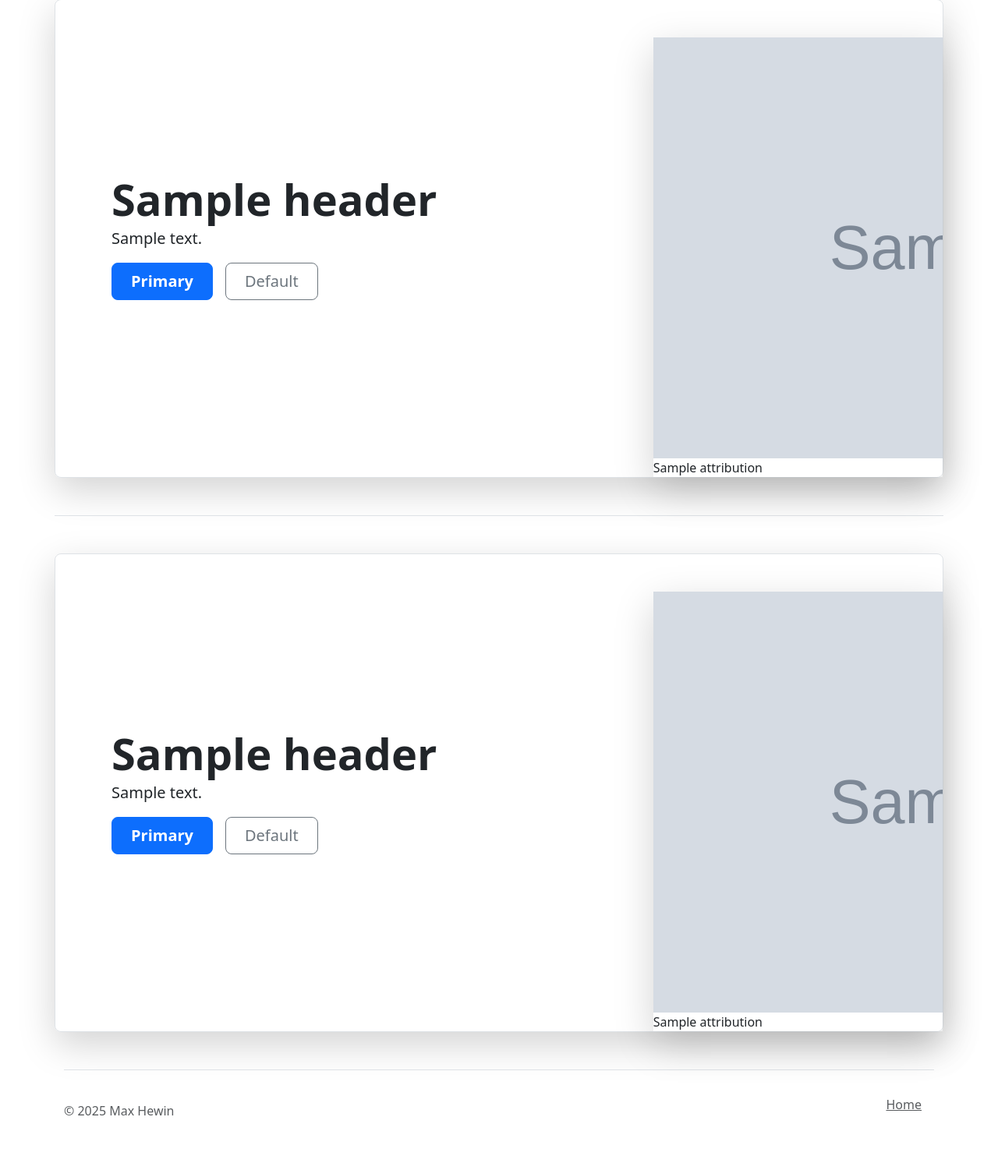
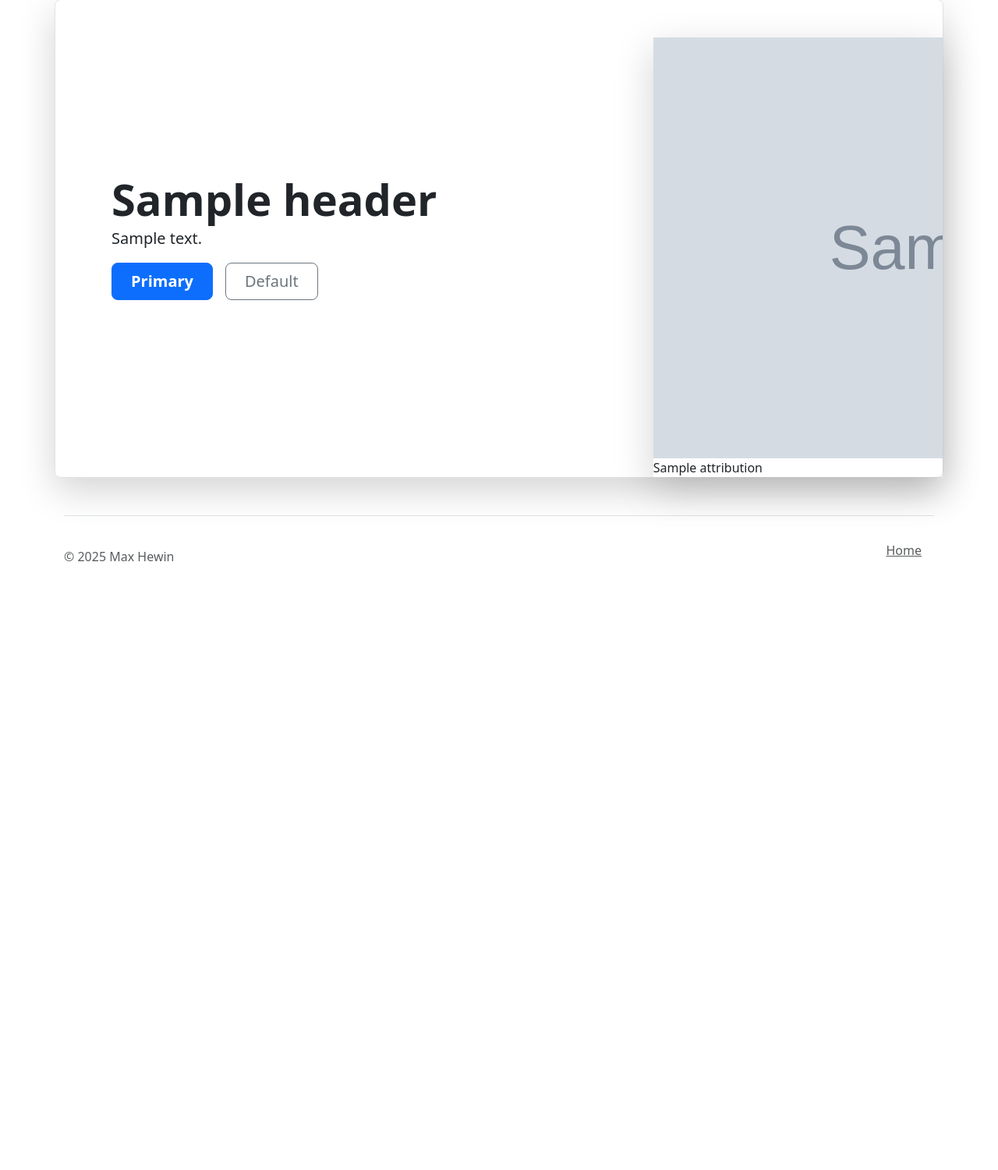
Before and after one commit to orangemaxx/RelevantImplications, a Flask app: template templates/pages/implication.html in a window 1280 px wide. Shown: the part 353-1854 px from the top of the page at 78% size. After the commit the page ends 1073 px from the top, so only its background shows below. Run offline with Flask 3, Linux system fonts and the light colour scheme; the template is opened without the code that fills it: most values are stand-ins (such as "Sample title", 1, 10 or a date in 2020); grey boxes marked "Sample" are stand-in pictures; parts of the project's set-up code (start-up, migrations or seed data) failed here and were passed over; some libraries are stand-ins or nearby versions.

Commit message:
fixed the issue wit the for loop :grin: very happy

```diff
--- a/app.py
+++ b/app.py
@@ -13,6 +13,10 @@ app = Flask(__name__)
 compress = Compress()
 compress.init_app(app)
 
+buildDir = os.path.dirname(__file__) + "/build/"
+if not os.path.exists(buildDir):
+    os.makedirs(buildDir)
+
 @app.route("/")
 def index():
     return "Your static site has been generated in build/"
@@ -26,11 +30,12 @@ def savefile(filename, args, template):
         f.write(render_template("pages/"+template, **args))
 
 with app.app_context():
+    shutil.copytree("bootstrap/dist/js", "static/js", dirs_exist_ok=True)
+    shutil.copytree("static/", "build/static", dirs_exist_ok=True)
     for page in pages:
         args = pages[page]["args"]
         template = pages[page]["template"]
         savefile(page, args, template)
-    shutil.copytree("bootstrap/dist/js", "static/js", dirs_exist_ok=True)
-    shutil.copytree("static/", "build/static", dirs_exist_ok=True)
 
-app.run(debug=True)
+
+# app.run(debug=True) # Only for working on it
--- a/pages.json
+++ b/pages.json
@@ -12,6 +12,8 @@
             "pageheader": "Acessability & Safety",
             "description": "Placeholder",
             "ione": "Acessability",
+            "itwo": "Safety",
+            "sections": {
                 "sectionone": {
                     "hero": {
                         "header": "Acessability",
@@ -20,7 +22,6 @@
                         "attribution": "Copyright: &#169; 2018 Advantus Media, Inc. and QuoteInspector.com"
                     }
                 },
-            "itwo": "Safety",
                 "sectiontwo": {
                     "hero": {
                         "header": "Safety",
@@ -32,3 +33,4 @@
             }
         }
     }
+}
--- a/templates/pages/implication.html
+++ b/templates/pages/implication.html
@@ -1,35 +1,22 @@
 {% extends 'implicationbase.html' %}
 {% block implication %}
-<div class="container my-5" id="sectionone">
+{% for section_key, section_data in sections.items() %}
+<div class="container my-5" id="{{section_key}}">
 	<div class="row p-4 pb-0 pe-lg-0 pt-lg-5 align-items-center rounded-3 border shadow-lg">
 		<div class="col-lg-7 p-3 p-lg-5 pt-lg-3">
-			<h1 class="display-4 fw-bold lh-1">{{sectionone["hero"]["header"]}}</h1>
-			<p class="lead">{{sectionone["hero"]["body"]}}</p>
+			<h1 class="display-4 fw-bold lh-1">{{section_data.hero.header}}</h1>
+			<p class="lead">{{section_data.hero.body}}</p>
 			<div class="d-grid gap-2 d-md-flex justify-content-md-start mb-4 mb-lg-3">
 				<button type="button" class="btn btn-primary btn-lg px-4 me-md-2 fw-bold">Primary</button>
 				<button type="button" class="btn btn-outline-secondary btn-lg px-4">Default</button>
 			</div>
 		</div>
 		<div class="col-lg-4 offset-lg-1 p-0 overflow-hidden shadow-lg">
-			<img class="rounded-lg-3" src={{sectionone["hero"]["image"]}} alt="" width="720">
-			<spam>{{sectionone["hero"]["attribution"]}}</spam>
+			<img class="rounded-lg-3" src={{section_data.hero.image}} alt="" width="720">
+			<spam>{{section_data.hero.attribution}}</spam>
 		</div>
 	</div>
 </div>
-<div class="container my-5 border-top pt-5" id="sectiontwo">
-	<div class="row p-4 pb-0 pe-lg-0 pt-lg-5 align-items-center rounded-3 border shadow-lg">
-		<div class="col-lg-7 p-3 p-lg-5 pt-lg-3">
-			<h1 class="display-4 fw-bold lh-1">{{sectiontwo["hero"]["header"]}}</h1>
-			<p class="lead">{{sectiontwo["hero"]["body"]}}</p>
-			<div class="d-grid gap-2 d-md-flex justify-content-md-start mb-4 mb-lg-3">
-				<button type="button" class="btn btn-primary btn-lg px-4 me-md-2 fw-bold">Primary</button>
-				<button type="button" class="btn btn-outline-secondary btn-lg px-4">Default</button>
-			</div>
-		</div>
-		<div class="col-lg-4 offset-lg-1 p-0 overflow-hidden shadow-lg">
-			<img class="rounded-lg-3" src={{sectiontwo["hero"]["image"]}} alt="" width="720">
-			<spam>{{sectiontwo["hero"]["attribution"]}}</spam>
-		</div>
-	</div>
-</div>
+{% endfor %}
+
 {% endblock %}
```
Lines whose indentation alone changed are shown as unchanged.
